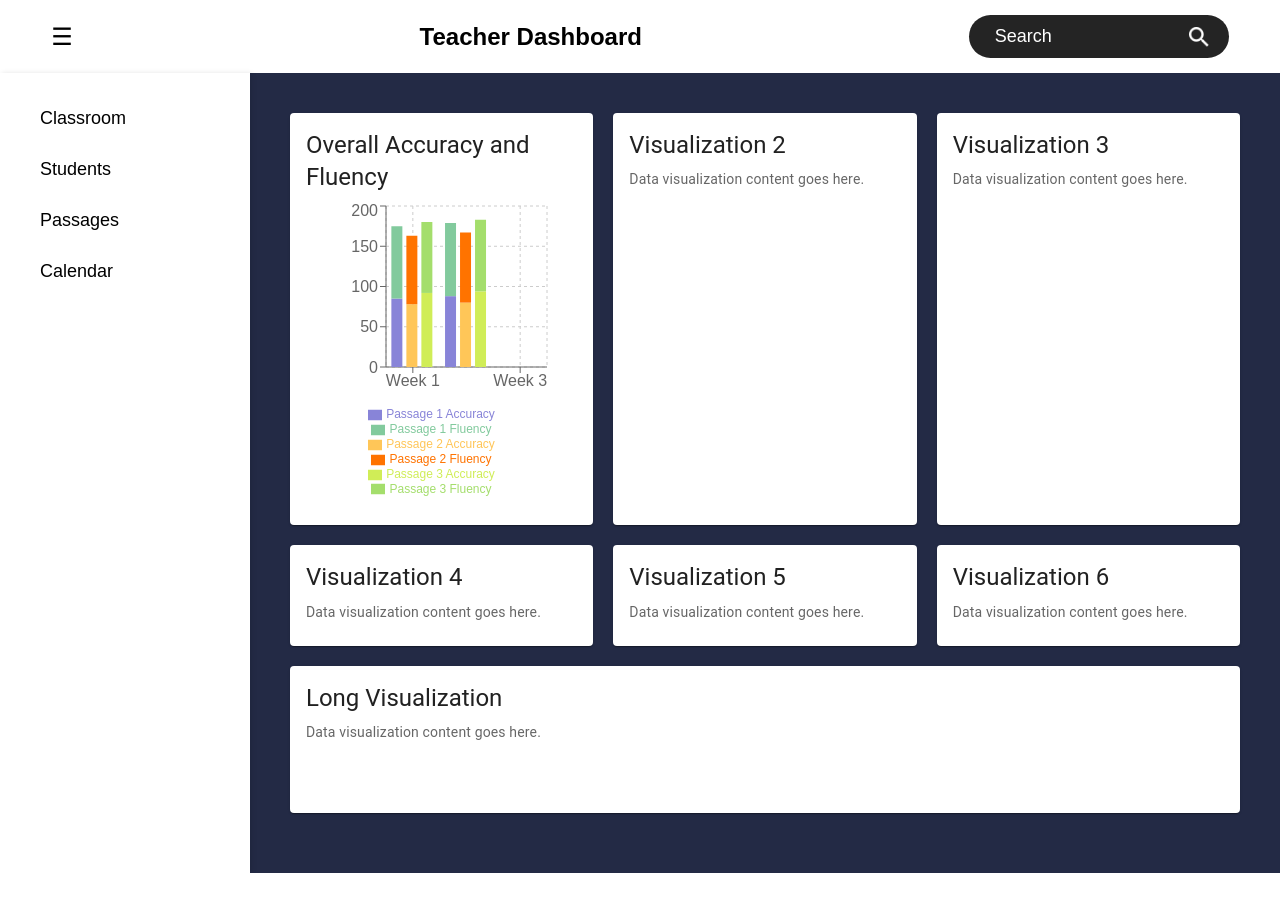
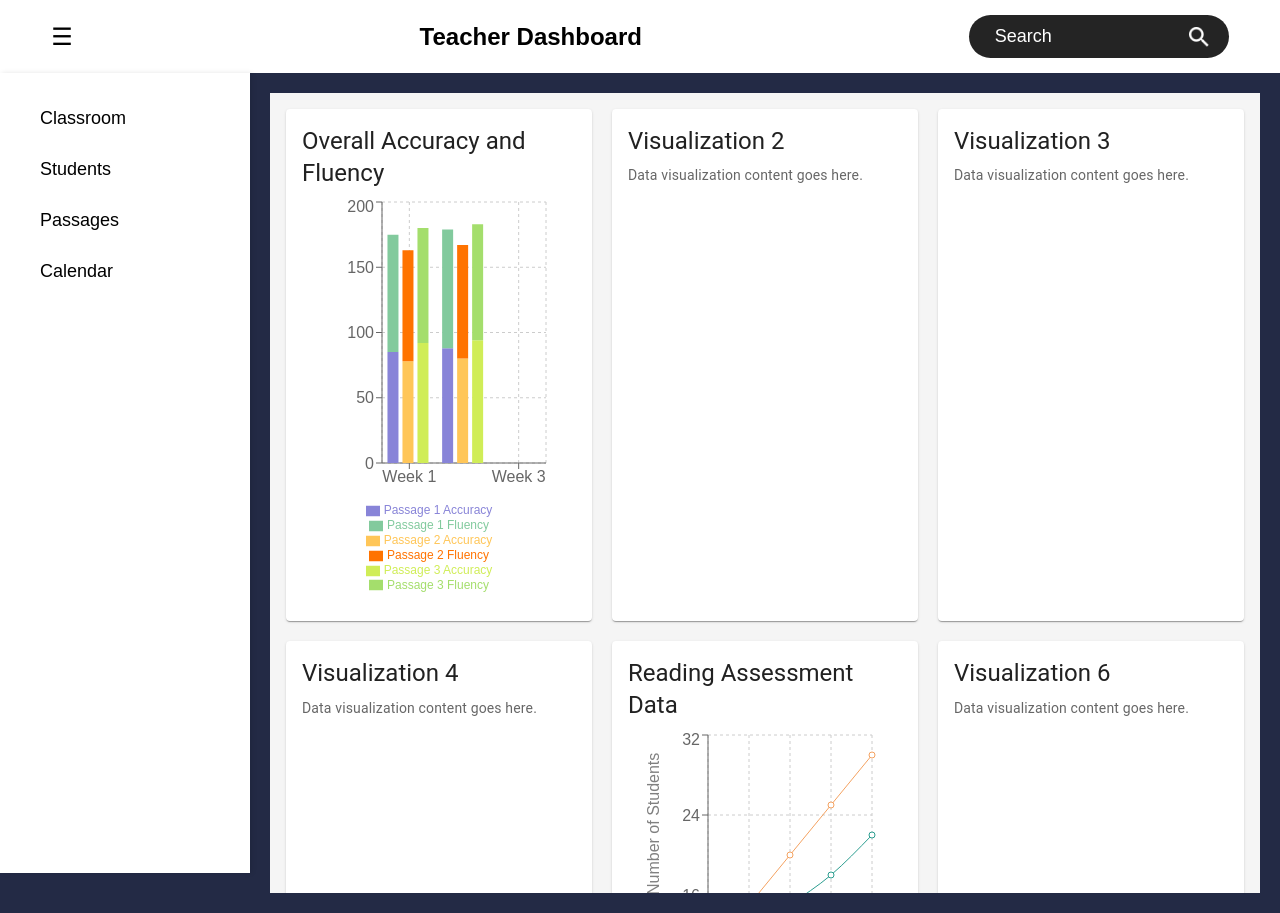
Before and after one commit to Data-Spasm/Visualization-Of-TC-Metrics, a React (Vite) app: page /classroom in a window 1280 px wide. Before the commit the page ends 873 px from the top, so only its background shows below. Built offline with nearby package versions, Linux system fonts and the light colour scheme.

Commit message:
Added a ReadingAssessment model and controller, the ReadingAssessmentDataLineGraph with necessary CSS and updated the Classroom and its CSS files. A scroll bar was added to help us view our visualizations properly and can be removed after.

```diff
--- a/src/components/linegraphs/ReadingAssessmentDataLineGraph.css
+++ b/src/components/linegraphs/ReadingAssessmentDataLineGraph.css
@@ -0,0 +1,10 @@
+.chart-container {
+  width: 100%;
+  height: 400px;
+  overflow: hidden;
+}
+
+.legend-style {
+  font-size: 12px;
+  padding-top: 10px;
+}
--- a/src/components/linegraphs/ReadingAssessmentDataLineGraph.jsx
+++ b/src/components/linegraphs/ReadingAssessmentDataLineGraph.jsx
@@ -0,0 +1,54 @@
+import React from 'react'
+import { LineChart, Line, XAxis, YAxis, CartesianGrid, Tooltip, Legend, ResponsiveContainer } from 'recharts'
+import './ReadingAssessmentDataLineGraph.css'
+
+const ReadingAssessmentDataLineGraph = ({ data }) => {
+  return (
+    <div className="chart-container">
+      <ResponsiveContainer width="100%" height="100%">
+        <LineChart
+          data={data}
+          margin={{
+            top: 5, right: 30, left: 20, bottom: 5,
+          }}
+        >
+          <CartesianGrid strokeDasharray="3 3" />
+          <XAxis dataKey="number" label={{ value: 'Number of Passages', position: 'insideBottomRight', offset: -5 }} />
+          <YAxis label={{ value: 'Number of Students', angle: -90, position: 'insideLeft' }} />
+          <Tooltip
+            contentStyle={{
+              backgroundColor: '#fff',
+              border: '1px solid #ccc',
+              borderRadius: '5px',
+              fontSize: '12px',
+              padding: '5px'
+            }}
+            itemStyle={{
+              color: '#333'
+            }}
+          />
+          <Legend
+            wrapperStyle={{
+              fontSize: '12px',
+              paddingTop: '10px'
+            }}
+          />
+          <Line
+            type="monotone"
+            dataKey="passagesPlayed"
+            stroke="#f4a261"
+            name="Passages Played"
+          />
+          <Line
+            type="monotone"
+            dataKey="passagesFinished"
+            stroke="#2a9d8f"
+            name="Passages Finished"
+          />
+        </LineChart>
+      </ResponsiveContainer>
+    </div>
+  )
+}
+
+export default ReadingAssessmentDataLineGraph
--- /dev/null
+++ b/src/controllers/ReadingAssessmentController.jsx
@@ -0,0 +1,13 @@
+import ReadingAssessmentModel from '../models/ReadingAssessmentModel';
+
+class ReadingAssessmentController {
+  constructor() {
+    this.model = new ReadingAssessmentModel();
+  }
+
+  getPassageData() {
+    return this.model.getPassages();
+  }
+}
+
+export default ReadingAssessmentController;
--- /dev/null
+++ b/src/models/ReadingAssessmentModel.jsx
@@ -0,0 +1,17 @@
+class ReadingAssessmentModel {
+    constructor() {
+      this.passages = [
+        { number: 5, passagesPlayed: 10, passagesFinished: 8 },
+        { number: 10, passagesPlayed: 15, passagesFinished: 12 },
+        { number: 20, passagesPlayed: 20, passagesFinished: 15 },
+        { number: 30, passagesPlayed: 25, passagesFinished: 18 },
+        { number: 40, passagesPlayed: 30, passagesFinished: 22 },
+      ];
+    }
+
+    getPassages() {
+      return this.passages;
+    }
+  }
+
+  export default ReadingAssessmentModel;
--- a/src/views/Classroom.css
+++ b/src/views/Classroom.css
@@ -30,6 +30,15 @@
   width: 100%;
   flex: 1;
 }
+/* This scroll bar was added so that we can properly view the visualizations as we code. Later on we will work on the overall layout and design*/
+.classroom {
+  height: 100vh;
+  overflow-y: auto;
+  padding: 16px;
+  box-sizing: border-box;
+  background-color: #f5f5f5;
+}
+
 
 /* Media query for tablet screens */
 @media (max-width: 768px) {
--- a/src/views/Classroom.jsx
+++ b/src/views/Classroom.jsx
@@ -2,15 +2,26 @@ import React, { useEffect, useState } from 'react'
 import { Card, CardContent, Typography } from '@mui/material'
 import PassageController from '../controllers/PassageController'
 import OverallAccuracyFluencyChart from '../components/barcharts/OverallAccuracyFluencyChart'
+import ReadingAssessmentController from '../controllers/ReadingAssessmentController'
+import ReadingAssessmentData from '../components/linegraphs/ReadingAssessmentDataLineGraph'
 import './Classroom.css'
 
 const Classroom = () => {
   const [passages, setPassages] = useState([])
+  const [readingAssessmentData, setReadingAssessmentData] = useState([])
 
+  // Fetch data for Overall Accuracy and Fluency
   useEffect(() => {
     const passageController = new PassageController()
     const data = passageController.getPassageData()
     setPassages(data)
+  }, [])
+
+  // Fetch data for Reading Assessment
+  useEffect(() => {
+    const controller = new ReadingAssessmentController()
+    const data = controller.getPassageData()
+    setReadingAssessmentData(data)
   }, [])
 
   const data = passages.map(passage => ({
@@ -26,6 +37,7 @@ const Classroom = () => {
   return (
     <div className="classroom">
       <div className="grid-container">
+        {/* Card 1: Overall Accuracy and Fluency */}
         <Card className="card">
           <CardContent>
             <Typography gutterBottom variant="h5" component="div">
@@ -34,19 +46,67 @@ const Classroom = () => {
             <OverallAccuracyFluencyChart data={data} />
           </CardContent>
         </Card>
-        {[...Array(5)].map((_, index) => (
-          <Card key={index} className="card">
+
+        {/* Card 2: Placeholder for another visualization */}
+        <Card className="card">
           <CardContent>
             <Typography gutterBottom variant="h5" component="div">
-                Visualization {index + 2}
+              Visualization 2
             </Typography>
             <Typography variant="body2" sx={{ color: 'text.secondary' }}>
               Data visualization content goes here.
             </Typography>
           </CardContent>
         </Card>
-        ))}
+
+        {/* Card 3: Placeholder for another visualization */}
+        <Card className="card">
+          <CardContent>
+            <Typography gutterBottom variant="h5" component="div">
+              Visualization 3
+            </Typography>
+            <Typography variant="body2" sx={{ color: 'text.secondary' }}>
+              Data visualization content goes here.
+            </Typography>
+          </CardContent>
+        </Card>
+
+        {/* Card 4: Placeholder for another visualization */}
+        <Card className="card">
+          <CardContent>
+            <Typography gutterBottom variant="h5" component="div">
+              Visualization 4
+            </Typography>
+            <Typography variant="body2" sx={{ color: 'text.secondary' }}>
+              Data visualization content goes here.
+            </Typography>
+          </CardContent>
+        </Card>
+
+        {/* Card 1: Overall Accuracy and Fluency */}
+        <Card className="card">
+          <CardContent>
+            <Typography gutterBottom variant="h5" component="div">
+              Reading Assessment Data
+            </Typography>
+            <ReadingAssessmentData data={readingAssessmentData} />
+          </CardContent>
+        </Card>
+
+        {/* Card 6: Placeholder for another visualization */}
+        <Card className="card">
+          <CardContent>
+            <Typography gutterBottom variant="h5" component="div">
+              Visualization 6
+            </Typography>
+            <Typography variant="body2" sx={{ color: 'text.secondary' }}>
+              Data visualization content goes here.
+            </Typography>
+          </CardContent>
+        </Card>
       </div>
+
+      {/* Long card for additional visualization or data */}
       <Card className="long-card">
         <CardContent>
           <Typography gutterBottom variant="h5" component="div">
```
Lines whose indentation alone changed are shown as unchanged.
